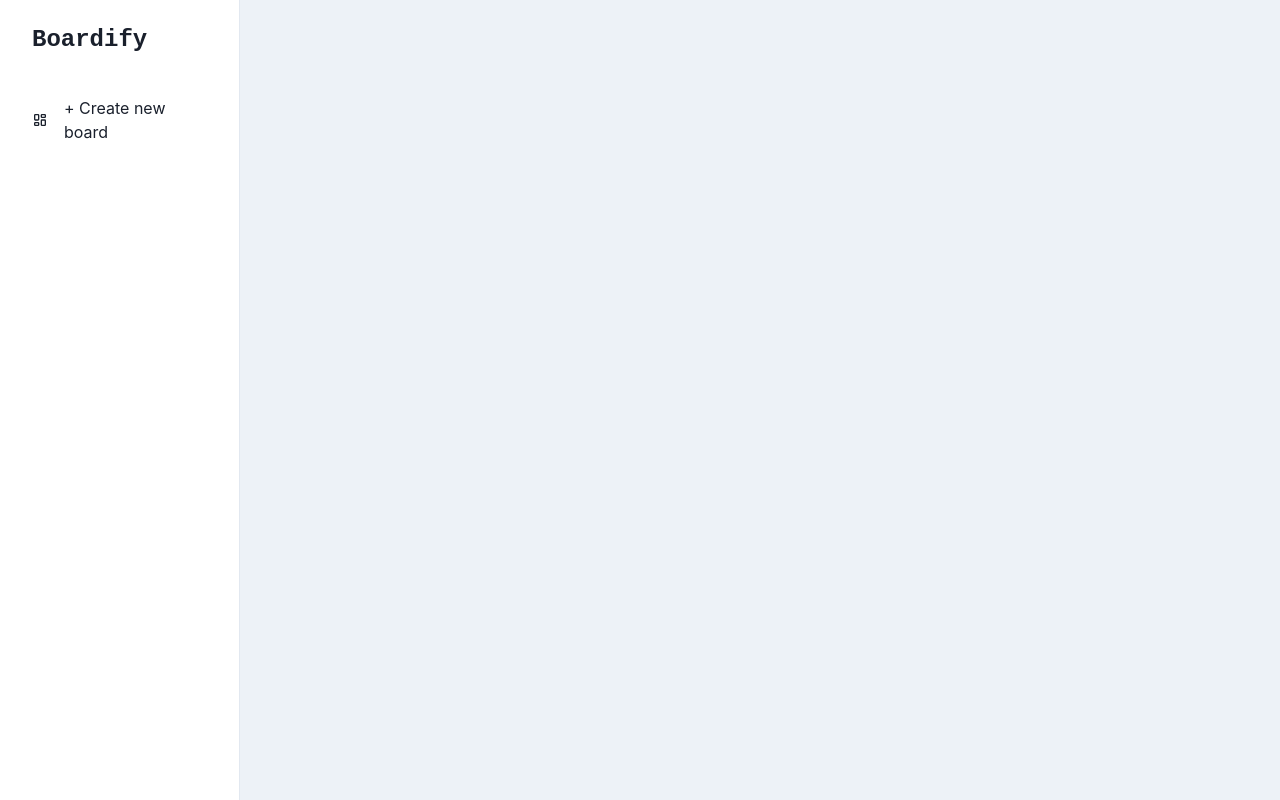
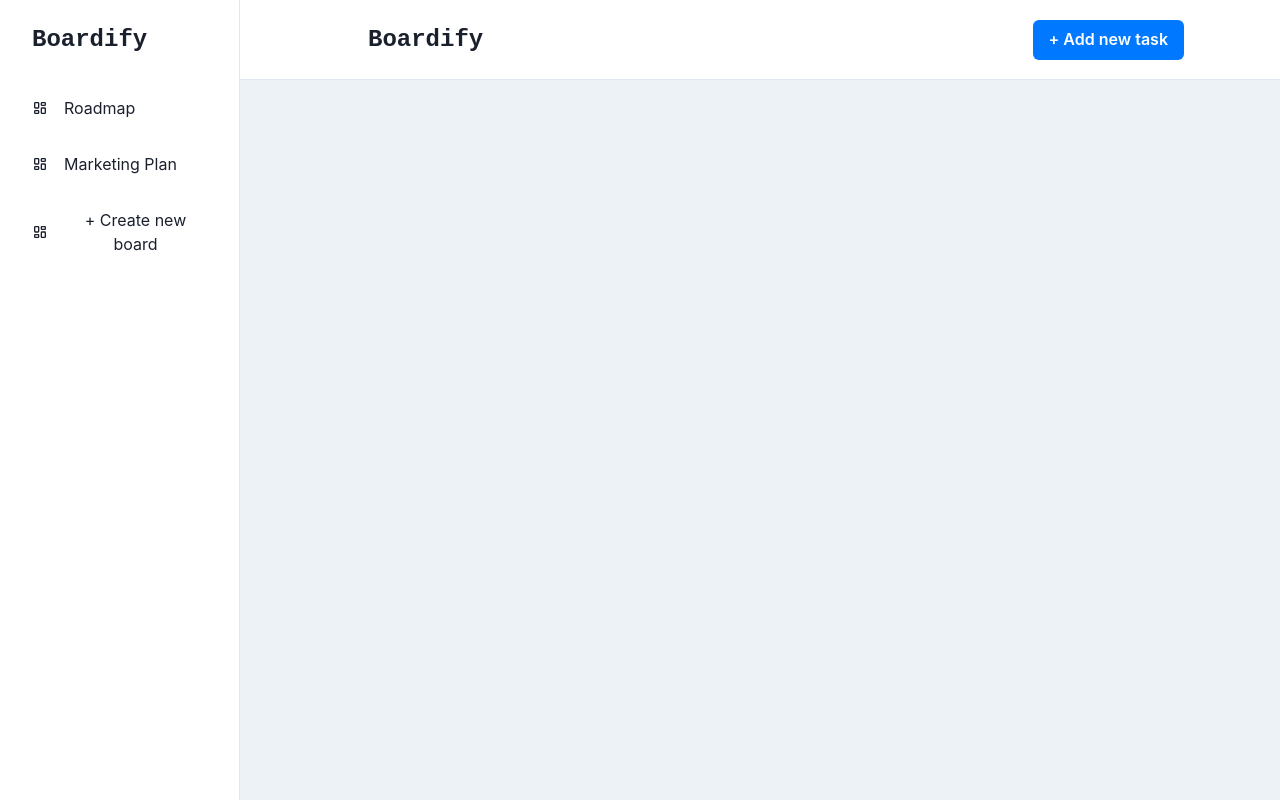
Before and after one commit to EdiedRamos/boardify, a React (Vite) app: page / in a window 1280 px wide. Built offline with nearby package versions, Linux system fonts and the light colour scheme.

Commit message:
feat: add navbar and useResponsive hook

```diff
--- a/src/App.tsx
+++ b/src/App.tsx
@@ -1,7 +1,7 @@
-import { SimpleSideBar } from "@/Components/Layouts";
+import { Dashboard } from "@/Pages";
 
 const App = () => {
-  return <SimpleSideBar />;
+  return <Dashboard />;
 };
 
 export default App;
--- a/src/Components/Layouts/MobileNav/MobileNav.tsx
+++ b/src/Components/Layouts/MobileNav/MobileNav.tsx
@@ -1,4 +1,6 @@
 import {
+  Box,
+  Button,
   Flex,
   FlexProps,
   IconButton,
@@ -20,19 +22,24 @@ export const MobileNav = ({ onOpen, ...rest }: MobileProps): JSX.Element => {
       bg={useColorModeValue("white", "gray.900")}
       borderBottomWidth="1px"
       borderBottomColor={useColorModeValue("gray.200", "gray.700")}
-      justifyContent="flex-start"
+      justifyContent="space-between"
       {...rest}
     >
+      <Flex alignItems="center">
         <IconButton
+          display={{ base: "flex", md: "none" }}
           variant="outline"
           onClick={onOpen}
           aria-label="open menu"
           icon={<FiMenu />}
         />
-
         <Text fontSize="2xl" ml="8" fontFamily="monospace" fontWeight="bold">
           Boardify
         </Text>
       </Flex>
+      <Box>
+        <Button colorScheme="messenger">+ Add new task</Button>
+      </Box>
+    </Flex>
   );
 };
--- a/src/Components/Layouts/index.ts
+++ b/src/Components/Layouts/index.ts
@@ -1,2 +1 @@
 export { MobileNav } from "./MobileNav/MobileNav";
-export { SimpleSideBar } from "./SimpleSideBar/SimpleSideBar";
--- a/src/Components/Molecules/NavItem/NavItem.tsx
+++ b/src/Components/Molecules/NavItem/NavItem.tsx
@@ -11,7 +11,7 @@ export const NavItem = ({
   ...rest
 }: NavItemProps): JSX.Element => {
   return (
-    <Box as="a" href="#" textDecoration={"none"} _focus={{ boxShadow: "none" }}>
+    <Box as="button" textDecoration={"none"} _focus={{ boxShadow: "none" }}>
       <Flex
         align="center"
         p="4"
--- a/src/Components/Organisms/SidebarContent/SidebarContent.tsx
+++ b/src/Components/Organisms/SidebarContent/SidebarContent.tsx
@@ -12,11 +12,13 @@ import { TbLayoutDashboard } from "react-icons/tb";
 
 import { NavItem } from "@/Components/Molecules";
 
-interface LinkItemProps {
+interface BoardListProps {
   name: string;
   icon: IconType;
 }
-const LinkItems: Array<LinkItemProps> = [
+const BoardList: Array<BoardListProps> = [
+  { name: "Roadmap", icon: TbLayoutDashboard },
+  { name: "Marketing Plan", icon: TbLayoutDashboard },
   { name: "+ Create new board", icon: TbLayoutDashboard },
 ];
 
@@ -44,7 +46,7 @@ export const SidebarContent = ({
         </Text>
         <CloseButton display={{ base: "flex", md: "none" }} onClick={onClose} />
       </Flex>
-      {LinkItems.map((link) => (
+      {BoardList.map((link) => (
         <NavItem key={link.name} icon={link.icon}>
           {link.name}
         </NavItem>
--- /dev/null
+++ b/src/Core/Hooks/Responsive/useResponsive.tsx
@@ -0,0 +1,16 @@
+import { useLayoutEffect, useState } from "react";
+
+export const useResponsive = () => {
+  const [width, setWidth] = useState<number>(0);
+
+  useLayoutEffect(() => {
+    const handleWidth = () => {
+      setWidth(window.innerWidth);
+    };
+    handleWidth();
+    window.addEventListener("resize", handleWidth);
+    return () => window.removeEventListener("resize", handleWidth);
+  }, []);
+
+  return { width, isMobile: width < 768 };
+};
--- /dev/null
+++ b/src/Core/Hooks/index.ts
@@ -0,0 +1 @@
+export { useResponsive } from "./Responsive/useResponsive";
--- a/src/Components/Layouts/SimpleSideBar/SimpleSideBar.tsx
+++ b/src/Pages/Dashboard/Dashboard.tsx
@@ -1,5 +1,4 @@
 import {
-  useDisclosure,
   Box,
   Drawer,
   useColorModeValue,
@@ -8,9 +7,10 @@ import {
 
 import { MobileNav } from "@/Components/Layouts";
 import { SidebarContent } from "@/Components/Organisms";
+import { useDashboard } from "./useDashboard";
 
-export const SimpleSideBar = (): JSX.Element => {
-  const { isOpen, onOpen, onClose } = useDisclosure();
+export const Dashboard = (): JSX.Element => {
+  const { isOpen, onOpen, onClose, isMobile } = useDashboard();
 
   return (
     <Box minH="100vh" bg={useColorModeValue("gray.100", "gray.900")}>
@@ -19,9 +19,9 @@ export const SimpleSideBar = (): JSX.Element => {
         display={{ base: "none", md: "block" }}
       />
       <Drawer
-        isOpen={isOpen}
+        isOpen={isMobile ? isOpen : false}
+        onClose={onClose}
         placement="left"
-        onClose={onClose}
         returnFocusOnClose={false}
         onOverlayClick={onClose}
         size="full"
@@ -31,7 +31,7 @@ export const SimpleSideBar = (): JSX.Element => {
         </DrawerContent>
       </Drawer>
       {/* mobilenav */}
-      <MobileNav display={{ base: "flex", md: "none" }} onOpen={onOpen} />
+      <MobileNav onOpen={onOpen} />
       <Box ml={{ base: 0, md: 60 }} p="4">
         {/* Content */}
       </Box>
--- /dev/null
+++ b/src/Pages/Dashboard/useDashboard.ts
@@ -0,0 +1,23 @@
+import { useEffect } from "react";
+
+import { useDisclosure } from "@chakra-ui/react";
+import { useResponsive } from "@/Core/Hooks";
+
+export const useDashboard = () => {
+  const { isOpen, onOpen, onClose } = useDisclosure();
+
+  const { isMobile } = useResponsive();
+
+  useEffect(() => {
+    if (!isMobile) {
+      onClose();
+    }
+  }, [isMobile, onClose]);
+
+  return {
+    isOpen,
+    onOpen,
+    onClose,
+    isMobile,
+  };
+};
--- a/src/Pages/index.ts
+++ b/src/Pages/index.ts
@@ -0,0 +1 @@
+export { Dashboard } from "./Dashboard/Dashboard";
```
Lines whose indentation alone changed are shown as unchanged.
